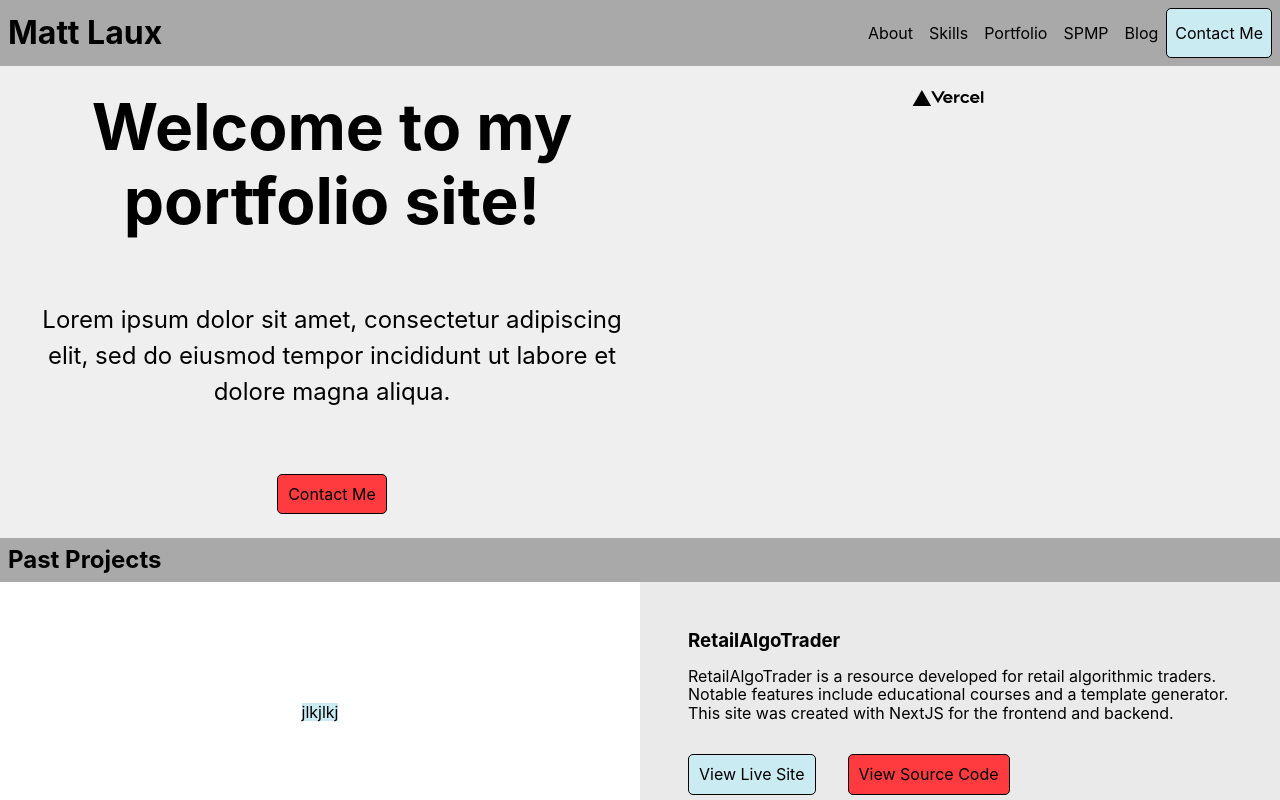
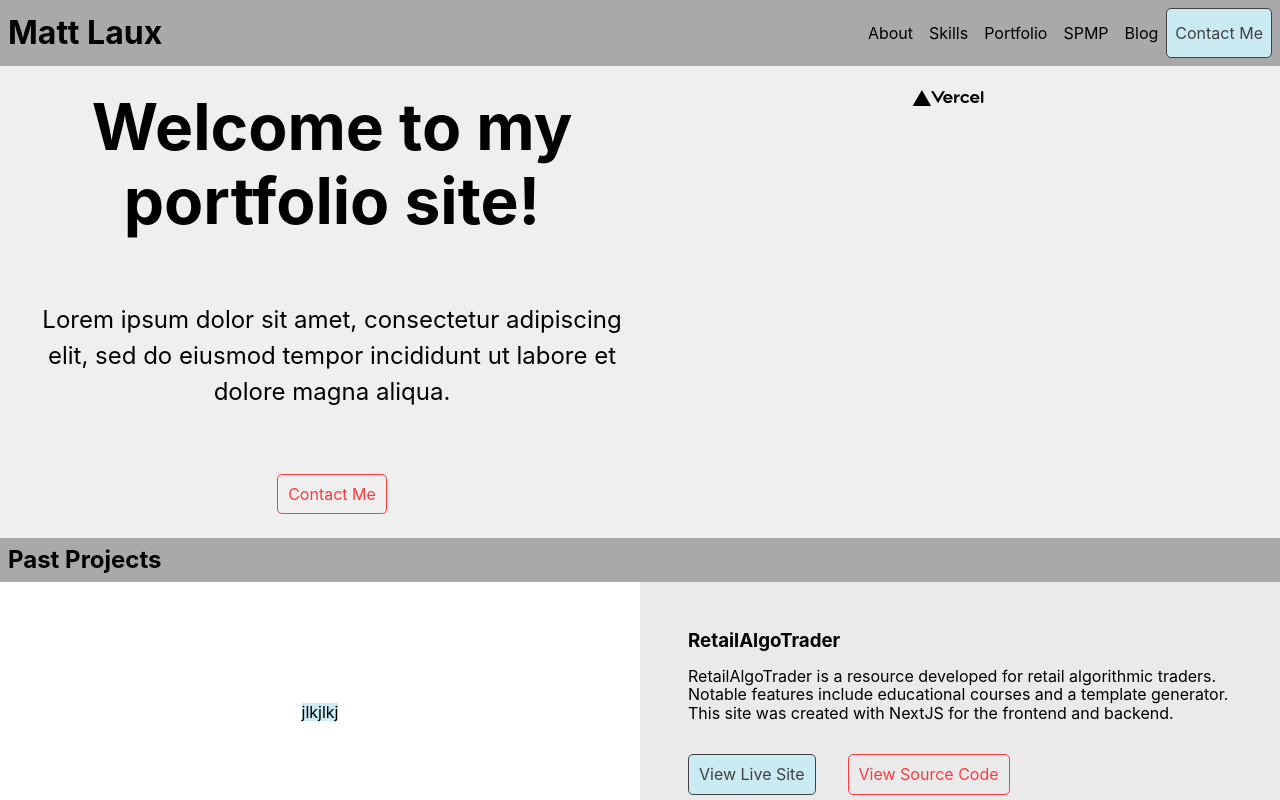
Before and after one commit to mattlaux/Personal-Portfolio, a Next.js app: page / in a window 1280 px wide. Shown: the top 800 px of the page. Built offline with nearby package versions, Linux system fonts and the light colour scheme.

Commit message:
Change button to lightblue

```diff
--- a/components/button.tsx
+++ b/components/button.tsx
@@ -9,7 +9,7 @@ const Button = (props: Props) => {
   return props.buttonColor === 'red' ? (
     <button className={styles.redButton}>{props.buttonText}</button>
   ) : (
-    <button className={styles.lightBlueButton}>{props.buttonText}</button>
+    <button className={styles.blueButton}>{props.buttonText}</button>
   );
 };
 
--- a/styles/Button.module.css
+++ b/styles/Button.module.css
@@ -1,21 +1,24 @@
 .redButton {
-  background-color: #ff3b3f;
   border-radius: 5px;
   padding: 10px;
-  border: 1px solid black;
+  border: 1px solid #ff3b3f;
+  color: #ff3b3f;
 }
 
 .redButton:hover {
-  background-color: #ff3b3eb3;
+  background-color: #ff3b3f;
+  color: black;
 }
 
-.lightBlueButton {
-  background-color: #caebf2;
+.blueButton {
   border-radius: 5px;
   padding: 10px;
-  border: 1px solid black;
+  border: 1px solid rgb(66, 64, 64);
+  color: rgb(66, 64, 64);
+  background-color: #caebf2;
 }
 
-.lightBlueButton:hover {
-  background-color: #a4cfda;
+.blueButton:hover {
+  background-color: black;
+  color: white;
 }
```
